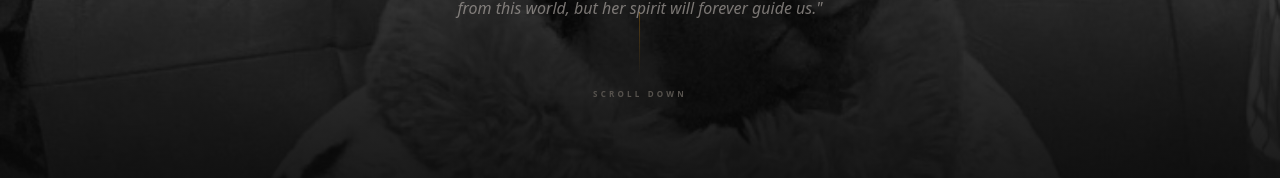
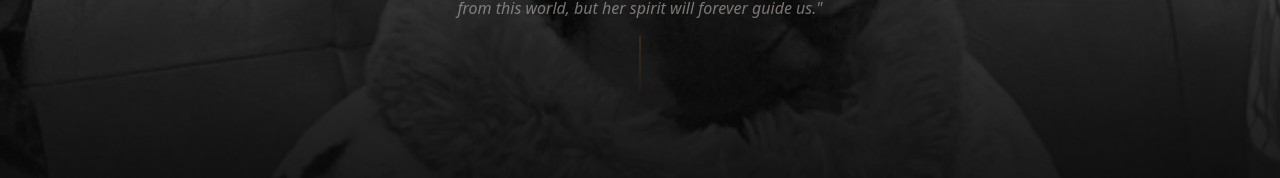
Before and after one commit to sabinmugisha/tribute-stable, a React (Vite) app: page / in a window 1280 px wide. Shown: the part 518-696 px from the top of the page. Built offline with nearby package versions, Linux system fonts and the light colour scheme; a web font is replaced by a local one.

Commit message:
Update App.jsx and public files

```diff
--- a/src/App.jsx
+++ b/src/App.jsx
@@ -123,7 +123,7 @@ export default function TateMemorial() {
             className="absolute bottom-[-10vh] left-1/2 -translate-x-1/2 flex flex-col items-center gap-3"
           >
             <div className="w-[1px] h-16 bg-gradient-to-b from-amber-500/30 to-transparent" />
-            <span className="text-[8px] uppercase tracking-[0.4em] text-stone-600 font-bold">Scroll Down</span>
+
           </motion.div>
         </div>
       </section>
```
Also changed, not shown: 5 other files (tests, documents, lock files or other folders).
